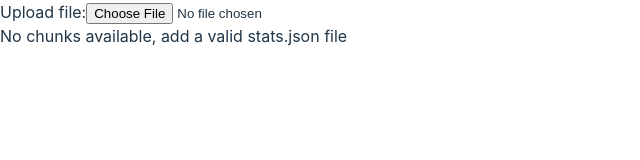
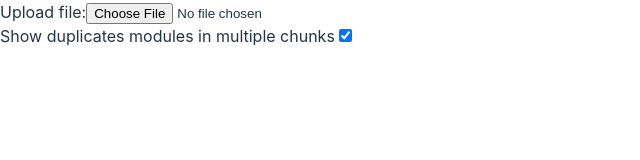
Before and after one commit to ayroblu/webpack-dependency-viewer, a React (Vite) app: page / in a window 1280 px wide. Shown: the top 160 px of the page, without its empty margins (0-640 px from the left). Built offline with nearby package versions, Linux system fonts and the light colour scheme.

Commit message:
Added duplicate module handling

```diff
--- a/src/App.tsx
+++ b/src/App.tsx
@@ -1,51 +1,65 @@
 import * as React from "react";
-import { RecoilRoot } from "recoil";
+import { RecoilRoot, useRecoilState, useRecoilValue } from "recoil";
 
-import { ChunkSearch } from "./components/ChunkSearch";
 import { ChunkSelector } from "./components/ChunkSelector";
-import { ChunksViewer } from "./components/ChunksViewer";
+import { DuplicateModules } from "./components/DuplicateModules";
 import { FileInput } from "./components/FileInput";
 import { ModuleSearch } from "./components/ModuleSearch";
+import { isShowDuplicatesState } from "./data-model";
 
-const isDev = false;
 function App() {
   return (
     <RecoilRoot>
       <React.Suspense fallback={<div>Loading</div>}>
-        {isDev ? <Content /> : <Layout />}
+        <Layout />
       </React.Suspense>
     </RecoilRoot>
-  );
-}
-function Content() {
-  return (
-    <div>
-      <ul>
-        <li>
-          Import stats.json
-          <FileInput />
-        </li>
-        <li>
-          Traverse chunks
-          <ChunksViewer />
-        </li>
-        <ChunkSearch />
-        <li>Traverse modules inside a chunk</li>
-        <li>Bonus: Module references across chunks</li>
-        <li>Recoil?</li>
-        <li>Urls, save search?</li>
-      </ul>
-    </div>
   );
 }
 function Layout() {
   return (
     <div>
       <FileInput />
-      <ChunkSelector />
-      <ModuleSearch />
+      <Decision />
     </div>
   );
 }
+function Decision() {
+  const isDuplicates = useRecoilValue(isShowDuplicatesState);
+  return (
+    <div>
+      <DecisionCheckbox />
+      {isDuplicates ? (
+        <DuplicateModules />
+      ) : (
+        <>
+          <ChunkSelector />
+          <ModuleSearch />
+        </>
+      )}
+    </div>
+  );
+}
+const DecisionCheckbox = React.memo(() => {
+  const [isShowDuplicates, setIsShowDuplicates] = useRecoilState(
+    isShowDuplicatesState,
+  );
+  const changeHandler = React.useCallback(
+    (e: React.ChangeEvent<HTMLInputElement>) => {
+      setIsShowDuplicates(e.target.checked);
+    },
+    [setIsShowDuplicates],
+  );
+  return (
+    <label>
+      Show duplicates modules in multiple chunks
+      <input
+        checked={isShowDuplicates}
+        onChange={changeHandler}
+        type="checkbox"
+      />
+    </label>
+  );
+});
 
 export default App;
--- a/src/components/ChunksViewer.tsx
+++ /dev/null
@@ -1,22 +0,0 @@
-import ReactJson from "react-json-view";
-import { useRecoilValue } from "recoil";
-
-import { topChunksState } from "../data-model";
-
-export const ChunksViewer = () => {
-  const chunks = useRecoilValue(topChunksState);
-  return (
-    <div>
-      {chunks.map((chunk) => (
-        <div key={chunk.id}>
-          <ReactJson
-            collapsed
-            name={`${chunk.id ?? "<unknown name>"}`}
-            src={chunk}
-            theme="monokai"
-          />
-        </div>
-      ))}
-    </div>
-  );
-};
--- a/src/components/DuplicateModules.tsx
+++ b/src/components/DuplicateModules.tsx
@@ -1,3 +1,4 @@
+import React from "react";
 import { useRecoilValue } from "recoil";
 
 import { duplicateModulesState } from "../data-model";
@@ -6,11 +7,17 @@ export function DuplicateModules() {
   const duplicateModules = useRecoilValue(duplicateModulesState);
   return (
     <ul>
-      {duplicateModules.map(([key, count]) => (
-        <li key={key}>
-          {key}: {count}
-        </li>
+      {duplicateModules.map(([key, chunks]) => (
+        <DuplicateModule chunks={chunks} id={key} key={key} />
       ))}
     </ul>
   );
 }
+function DuplicateModule({ chunks, id }: { id: string; chunks: string[] }) {
+  const [isExpanded, setIsExpanded] = React.useState(false);
+  return (
+    <li onClick={() => setIsExpanded((v) => !v)}>
+      {id}: {isExpanded ? chunks.join(", ") : chunks.length}
+    </li>
+  );
+}
--- a/src/data-model/index.ts
+++ b/src/data-model/index.ts
@@ -394,23 +394,33 @@ export const filterLowWidthState = atom<boolean>({
   default: false,
 });
 
+export const isShowDuplicatesState = atom<boolean>({
+  key: "isShowDuplicatesState",
+  default: true,
+});
+
 // app -> chunks -> modules
 export const duplicateModulesState = selector({
   key: "duplicateModulesState",
   get: ({ get }) => {
     const stats = get(statsState);
     const chunks = stats?.chunks ?? [];
-    const counts: { [id: string]: number } = {};
+    const containingModules: { [id: string]: string[] } = {};
     for (const chunk of chunks) {
       for (const m of chunk.modules ?? []) {
-        if (!(m.moduleIdentifier in counts)) counts[m.moduleIdentifier] = 0;
-        counts[m.moduleIdentifier] += 1;
+        if (!m.identifier) continue;
+        const id = m.identifier.replace(
+          /.*workspace\/web\/(?!node_modules)/g,
+          "",
+        );
+        if (!(id in containingModules)) containingModules[id] = [];
+        containingModules[id].push((chunk.id ?? "<unknown chunk>").toString());
       }
     }
-    const countsList = Object.entries(counts).sort(
-      orderBy([([key, count]) => count], ["desc"]),
+    const containingModulesList = Object.entries(containingModules).sort(
+      orderBy([([, containingModules]) => containingModules.length], ["desc"]),
     );
-    console.log(countsList);
-    return countsList;
+    console.log(containingModulesList);
+    return containingModulesList;
   },
 });
```
